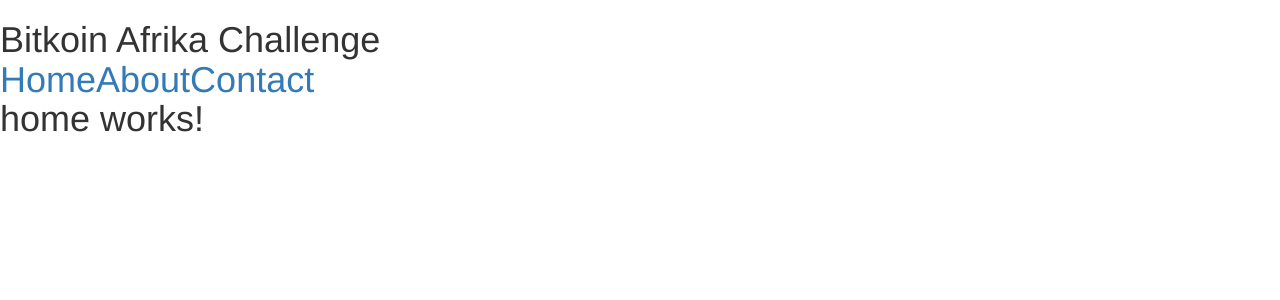
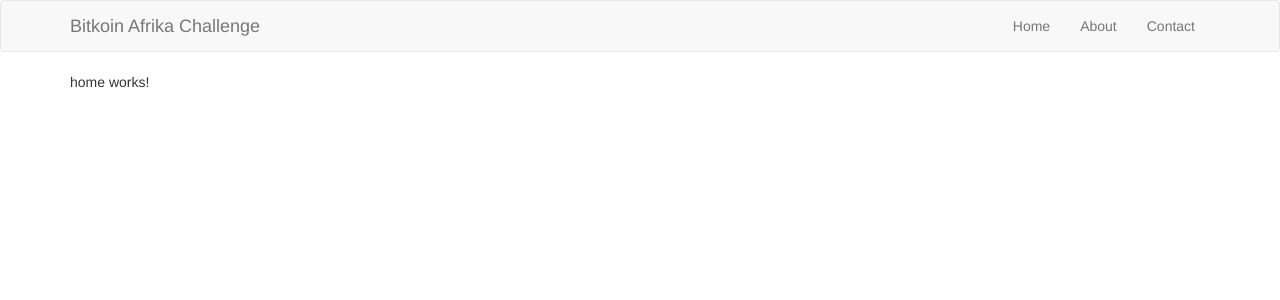
Before and after one commit to olufotebig/bitkoin-afrika-challenge, an Angular app: page / in a window 1280 px wide. Shown: the top 300 px of the page. Built offline with nearby package versions, Linux system fonts and the light colour scheme.

Commit message:
add bootstrap nav

```diff
--- a/src/app/app.component.html
+++ b/src/app/app.component.html
@@ -1,9 +1,40 @@
-<h1>
-  {{title}}
-  <nav>
-    <a routerLink="/" routerLinkActive="active">Home</a>
-    <a routerLink="/about" routerLinkActive="active">About</a>
-    <a routerLink="/contact" routerLinkActive="active">Contact</a>
-  </nav>
+<!-- {{title}} -->
+<nav class="navbar navbar-default">
+  <div class="container">
+    <!-- Brand and toggle get grouped for better mobile display -->
+    <div class="navbar-header">
+      <button type="button" class="navbar-toggle collapsed" data-toggle="collapse" data-target="#bs-example-navbar-collapse-1"
+        aria-expanded="false">
+        <span class="sr-only">Toggle navigation</span>
+        <span class="icon-bar"></span>
+        <span class="icon-bar"></span>
+        <span class="icon-bar"></span>
+      </button>
+      <a class="navbar-brand" href="#">{{title}}</a>
+    </div>
+
+    <!-- Collect the nav links, forms, and other content for toggling -->
+    <div class="collapse navbar-collapse" id="bs-example-navbar-collapse-1">
+
+      <ul class="nav navbar-nav navbar-right">
+        <li>
+          <a routerLink="/" routerLinkActive="active">Home</a>
+        </li>
+        <li>
+          <a routerLink="/about" routerLinkActive="active">About</a>
+        </li>
+        <li>
+          <a routerLink="/contact" routerLinkActive="active">Contact</a>
+        </li>
+      </ul>
+    </div>
+    <!-- /.navbar-collapse -->
+  </div>
+  <!-- /.container-fluid -->
+</nav>
+<nav>
+
+</nav>
+<div class="container">
   <router-outlet></router-outlet>
-</h1>
+</div>
```
